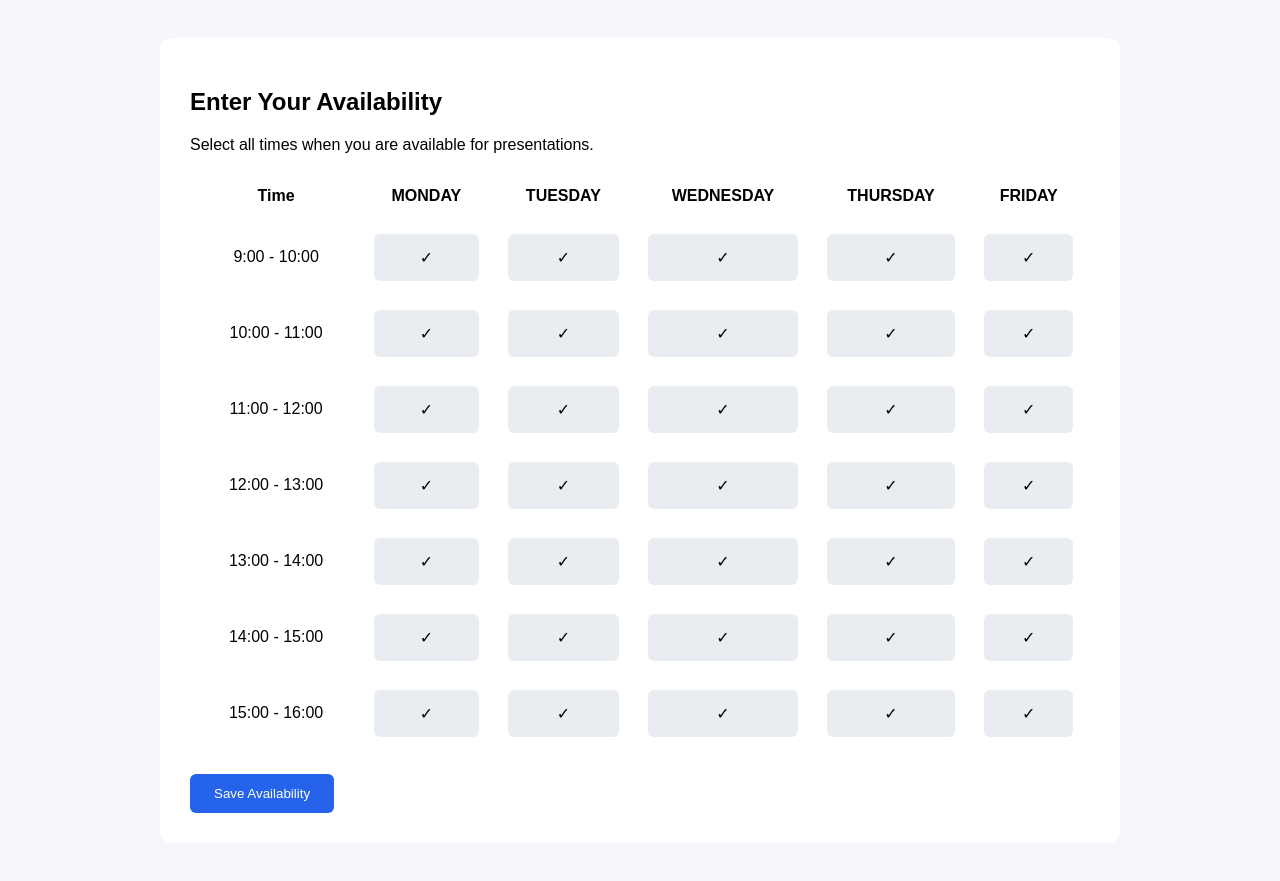
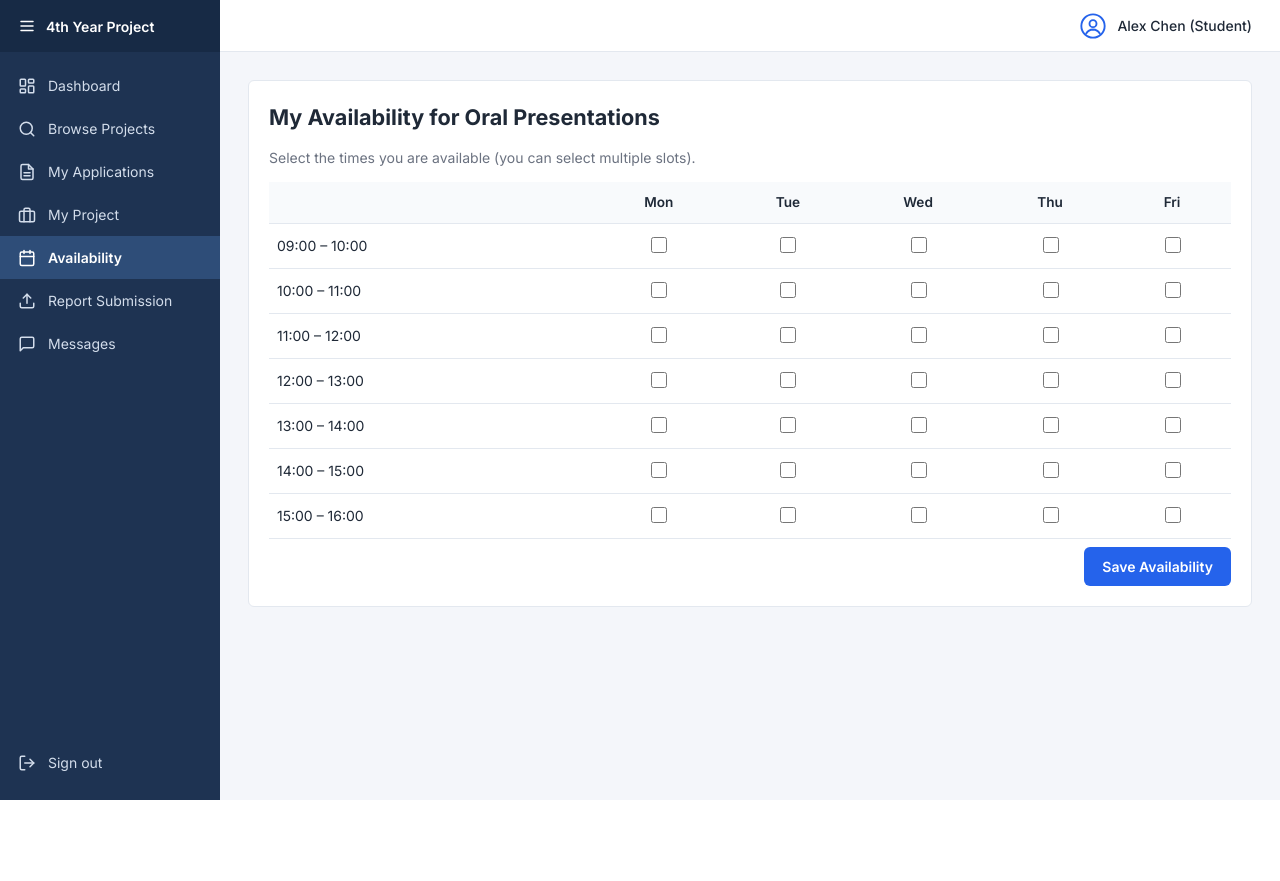
Before and after one commit to GabrielleFarahexe/SYSC-4806-4th-Year-Project-Management-System, a Spring Boot app: page /availability in a window 1280 px wide. After the commit the page ends 800 px from the top, so only its background shows below. Run offline with Spring Boot 4, Linux system fonts and the light colour scheme; the visitor is signed in with stand-in values (Sample User, id 1); data that the repository does not hold is empty; some of the project's set-up classes (security, data sources, template engines, error pages and the like) are left out, and stand-ins take their place.

Commit message:
Move UI redesign files into the correct folders

```diff
--- a/src/main/resources/templates/availability.html
+++ b/src/main/resources/templates/availability.html
@@ -1,128 +1,50 @@
+<!DOCTYPE html>
+<html lang="en" xmlns:th="http://www.thymeleaf.org">
+<head th:replace="~{fragments/layout :: head('Availability')}"></head>
+<body>
+<div class="app">
+    <aside th:replace="~{fragments/layout :: sidebar('student', 'availability')}"></aside>
 
-<!DOCTYPE html>
-<html xmlns:th="http://www.thymeleaf.org">
-<head>
-  <meta charset="UTF-8">
-  <title>Enter Availability</title>
+    <div class="main">
+        <header th:replace="~{fragments/layout :: topbar('student')}"></header>
 
-  <style>
-    body {
-      font-family: Arial, sans-serif;
-      background: #f5f7fb;
-      padding: 30px;
-    }
+        <main class="content">
+            <p class="alert-success" th:if="${success}" th:text="${success}">Saved.</p>
 
-    .container {
-      max-width: 900px;
-      margin: auto;
-      background: white;
-      padding: 30px;
-      border-radius: 12px;
-    }
+            <form class="card" th:action="@{/availability}" method="post">
+                <h1 style="margin-bottom: 4px;">My Availability for Oral Presentations</h1>
+                <p class="muted">Select the times you are available (you can select multiple slots).</p>
 
-    table {
-      width: 100%;
-      border-collapse: separate;
-      border-spacing: 5px;
-    }
-
-    th, td {
-      text-align: center;
-      padding: 12px;
-    }
-
-    .slot {
-      cursor: pointer;
-      display: block;
-    }
-
-    .slot input {
-      position: absolute;
-      opacity: 0;
-    }
-
-    .slot span {
-      display: block;
-      background: #e9edf2;
-      padding: 14px;
-      border-radius: 6px;
-    }
-
-    .slot input:checked + span {
-      background: #b9e8ce;
-      color: #135a38;
-    }
-
-    .slot input:focus-visible + span {
-      outline: 3px solid #2563eb;
-    }
-
-    button {
-      margin-top: 20px;
-      padding: 12px 24px;
-      background: #2563eb;
-      color: white;
-      border: none;
-      border-radius: 6px;
-      cursor: pointer;
-    }
-
-    .success {
-      color: green;
-    }
-  </style>
-</head>
-
-<body>
-<div class="container">
-
-  <h2>Enter Your Availability</h2>
-
-  <p>Select all times when you are available
-    for presentations.</p>
-
-  <p class="success" th:if="${success}"
-     th:text="${success}"></p>
-
-  <form th:action="@{/availability}" method="post">
-
-    <table>
+                <div class="table-wrap">
+                    <table class="table availability-table">
                         <thead>
                         <tr>
-        <th>Time</th>
+                            <th></th>
                             <th th:each="day : ${days}"
-            th:text="${day}">
-        </th>
+                                th:text="${#strings.capitalize(#strings.toLowerCase(#strings.substring(day.name(), 0, 3)))}">Mon</th>
                         </tr>
                         </thead>
-
                         <tbody>
                         <tr th:each="hour : ${hours}">
-        <td th:text="${hour + ':00 - ' +
-                            (hour + 1) + ':00'}">
-        </td>
-
+                            <td th:text="${#numbers.formatInteger(hour, 2) + ':00 – ' + #numbers.formatInteger(hour + 1, 2) + ':00'}">09:00 – 10:00</td>
                             <td th:each="day : ${days}">
-          <label class="slot">
-            <input
-                    type="checkbox"
+                                <input type="checkbox"
                                        name="slots"
                                        th:value="${day.name() + '_' + hour}"
-                    th:checked="${selectedSlots.contains(
-                                    day.name() + '_' + hour
-                                )}">
-
-            <span>✓</span>
-          </label>
+                                       th:checked="${selectedSlots.contains(day.name() + '_' + hour)}"
+                                       th:attr="aria-label=${day.name() + ' ' + hour + ':00'}"/>
                             </td>
                         </tr>
                         </tbody>
                     </table>
+                </div>
 
-    <button type="submit">
-      Save Availability
-    </button>
+                <div class="actions">
+                    <button type="submit" class="button">Save Availability</button>
+                </div>
             </form>
+        </main>
+    </div>
 </div>
 </body>
 </html>
```
Also changed, not shown: CoordinatorViewController.java (deleted, +0 -37 lines), availability.html (deleted, +0 -50 lines), dashboard (1).html (deleted, +0 -79 lines), dashboard.html (deleted, +0 -60 lines), project-form.html (deleted, +0 -59 lines), src/main/java/_thYearProjectManagamentSystemGroup20/controller/CoordinatorViewController.java (+8 -0 lines), src/main/resources/templates/coordinator/dashboard.html (+57 -39 lines), src/main/resources/templates/professor/dashboard.html (+22 -22 lines), src/main/resources/templates/professor/project-form.html (+22 -22 lines), src/main/java/_thYearProjectManagamentSystemGroup20/config/SecurityConfig.java (renamed from SecurityConfig.java), src/main/java/_thYearProjectManagamentSystemGroup20/controller/LoginController.java (renamed from LoginController.java), src/main/resources/static/css/app.css (renamed from app.css), src/main/resources/templates/fragments/layout.html (renamed from layout.html), src/main/resources/templates/login.html (renamed from login.html). Lines whose indentation alone changed are shown as unchanged.
